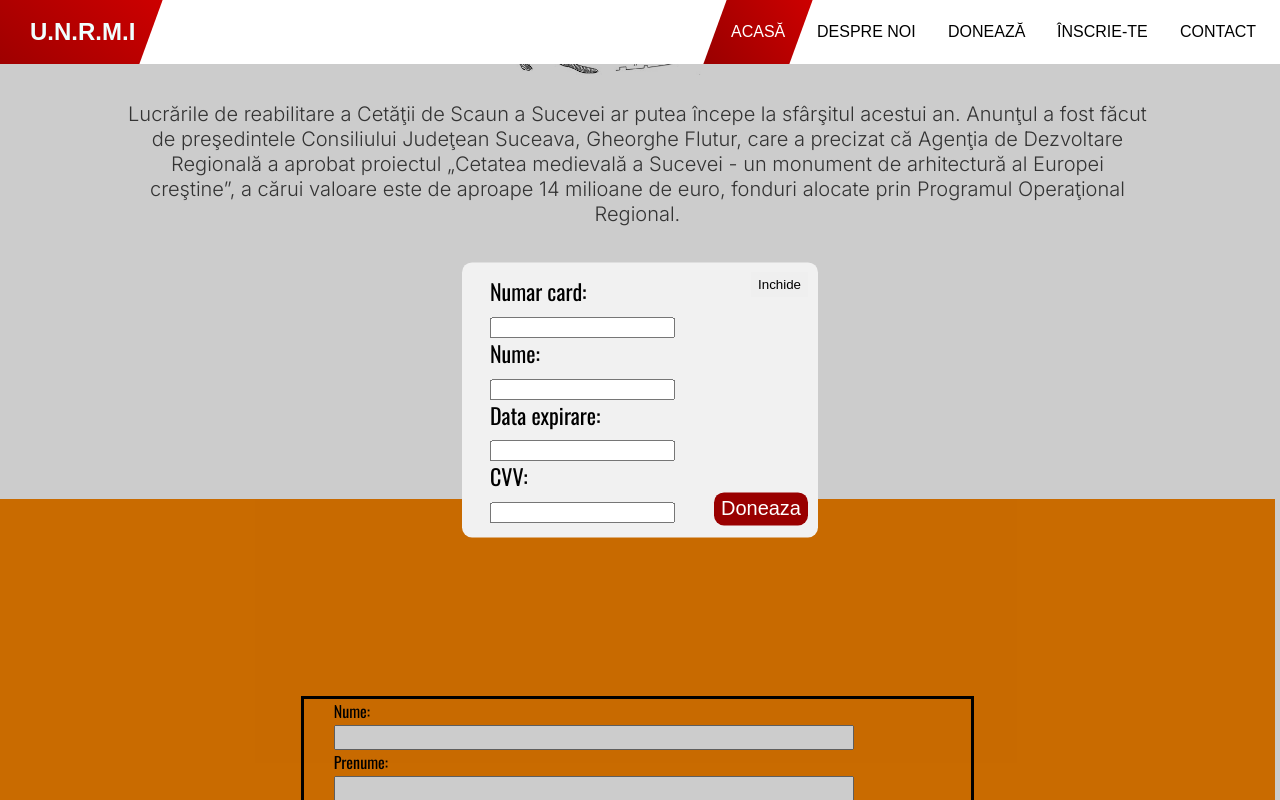
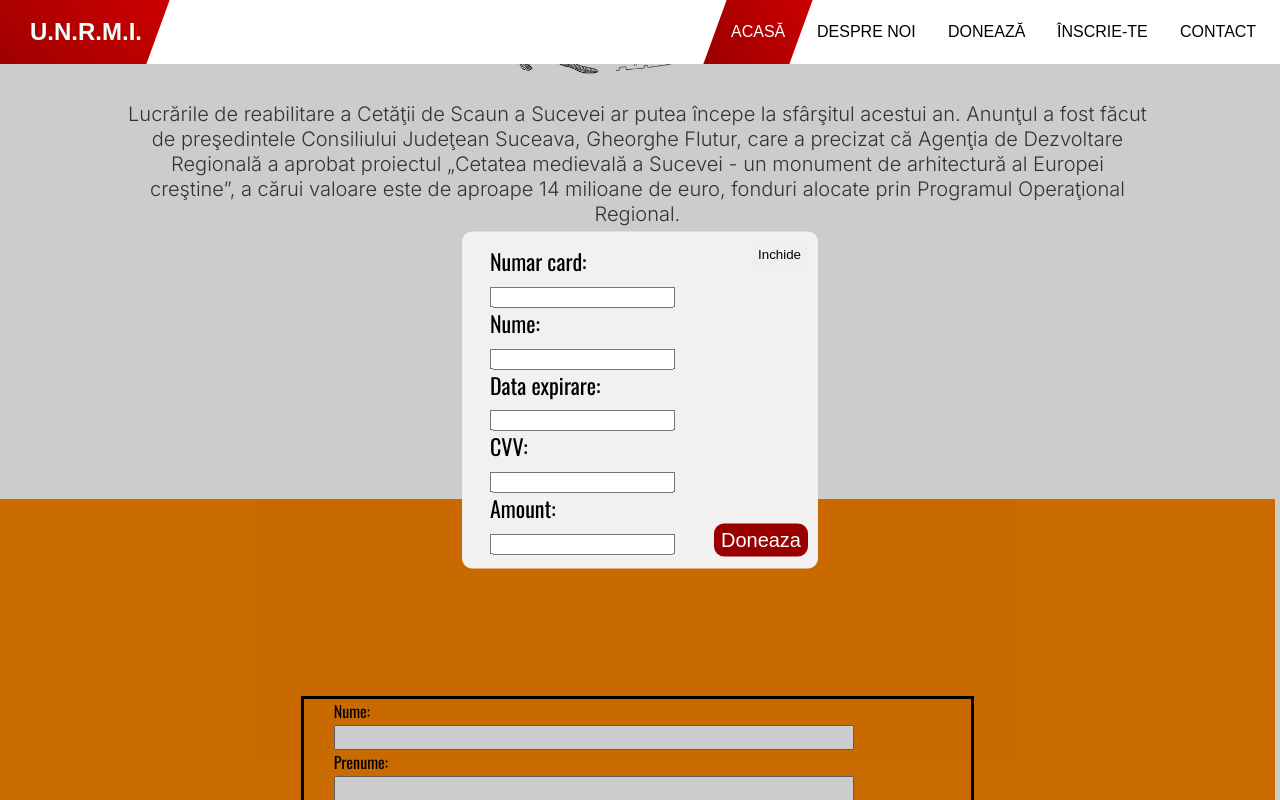
Before and after one commit to stefan-iordache/react-for-a-cause-unrmi, a React (Create React App) app in the folder app/: page / in a window 1280 px wide. Both pictures are taken after a click on the button "Donate". Shown: the part 1901-2701 px from the top of the page. Built offline with nearby package versions, Linux system fonts and the light colour scheme; a web font is replaced by a local one.

Commit message:
final touches 2

```diff
--- a/app/public/index.html
+++ b/app/public/index.html
@@ -27,7 +27,7 @@
       work correctly both with client-side routing and a non-root public URL.
       Learn how to configure a non-root public URL by running `npm run build`.
     -->
-    <title>React App</title>
+    <title>U.N.R.M.I.</title>
   </head>
   <body>
     <noscript>You need to enable JavaScript to run this app.</noscript>
--- a/app/src/App.css
+++ b/app/src/App.css
@@ -149,9 +149,7 @@ img.active {
     left: 0;
     z-index: 100;
   }
-  .nav-small-screen{
-    height: auto;
-  }
+
   #nav {
     background-color: #fff;
     box-shadow: 0px 3px 10px rgba(0, 0, 0, 0.1);
@@ -269,6 +267,7 @@ img.active {
     }
 
     .nav-link {
+      cursor: pointer;
       border-top: none;
     }
 
--- a/app/src/components/Donate.js
+++ b/app/src/components/Donate.js
@@ -14,6 +14,7 @@ export default function Donate() {
         name: "",
         expirationDate: "",
         cvv: "",
+        amount: ""
     }
 
     function handleSubmit(event) {
@@ -21,13 +22,15 @@ export default function Donate() {
         if (event.target[0].value &&
             event.target[1].value &&
             event.target[2].value &&
-            event.target[3].value
+            event.target[3].value &&
+            event.target[4].value
             ) {
                 setDonateError(false)
                 form.cardNumber = event.target[0].value
                 form.name = event.target[1].value
                 form.expirationDate = event.target[2].value
                 form.cvv = event.target[3].value
+                form.amount = event.target[3].value
                 console.log(form);
             } else {setDonateError(true)}
     }
@@ -71,8 +74,15 @@ export default function Donate() {
                                 CVV:
                                 <br/>
                                 <input type="text" name="text" />
+                                </label>
+                                <br/>
+                            <label className='donation-paragraph'>
+                                Amount:
+                                <br/>
+                                <input type="text" name="text" />
                             <button className='send-donation'>Doneaza</button>
-                            </label>
+                            <br/>
+                                </label>
                             <button className='close-modal' onClick={donateEvent}>Inchide</button>
                             {donateError && (
                                 <>
--- a/app/src/components/NavBar.js
+++ b/app/src/components/NavBar.js
@@ -17,7 +17,7 @@ export default function NavBar() {
                             Uniunea Naţională a Restauratorilor de Monumente Istorice
                         </h1>
                         <h1 className='title-short un-skew'>
-                            U.N.R.M.I
+                            U.N.R.M.I.
                         </h1>
                     </span>
                     <button id='menu' className='btn-nav un-skew' onClick={showNavBar}>
```
